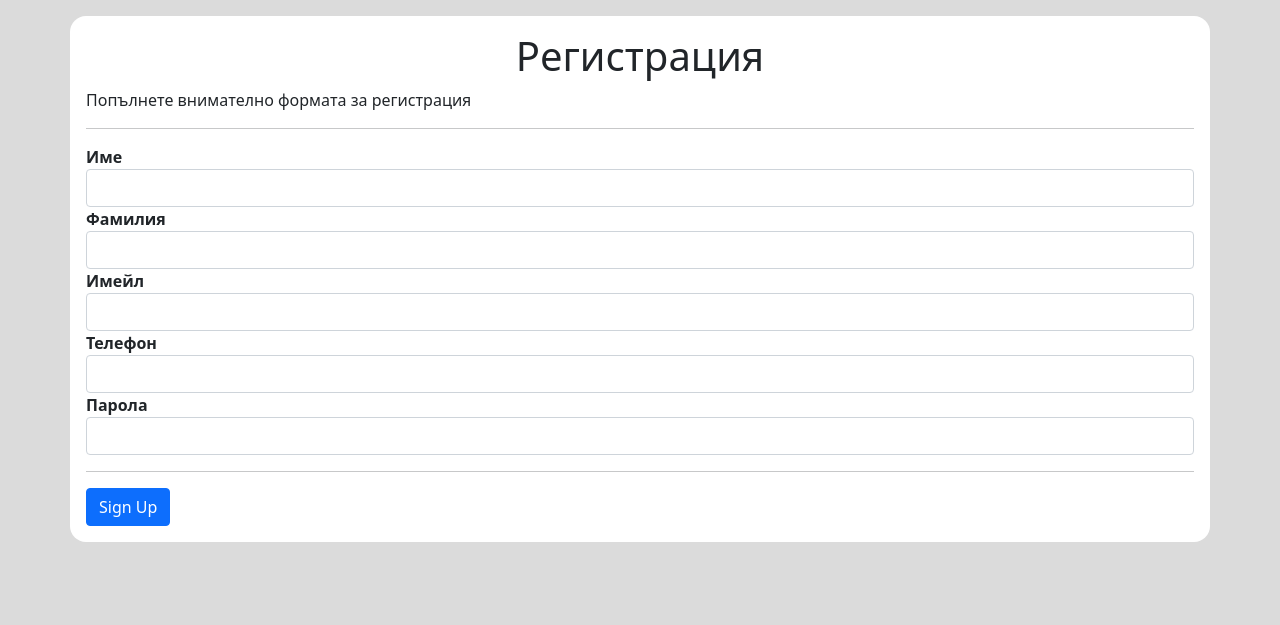
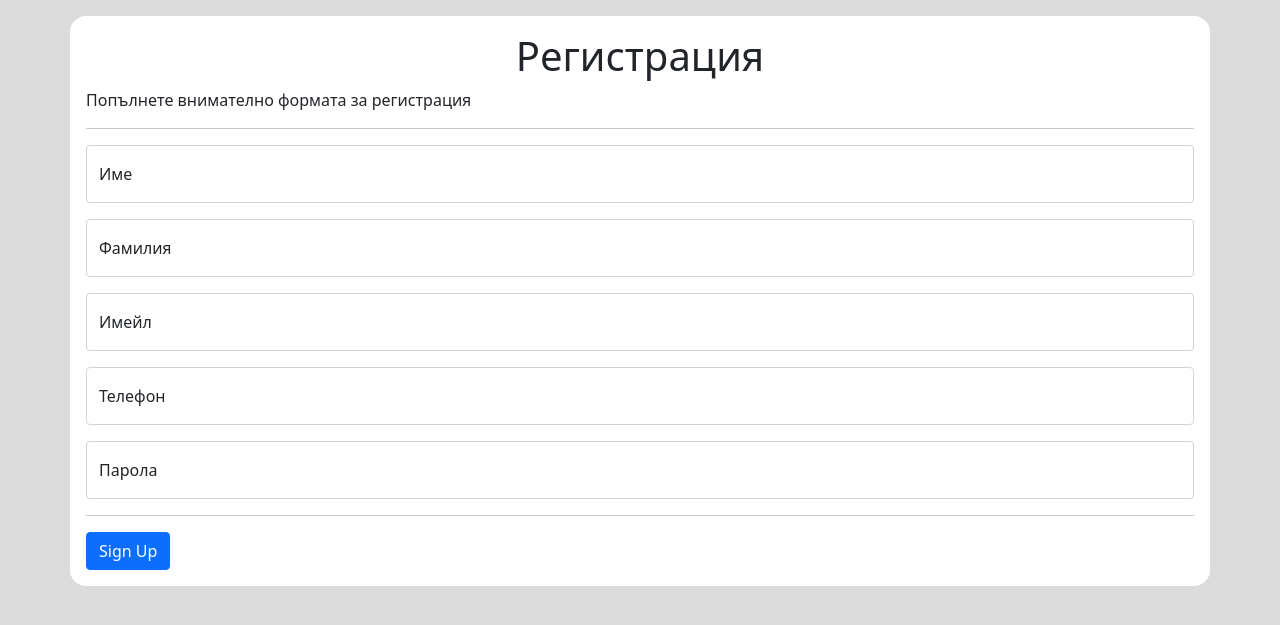
Before and after one commit to koko1313/php-hotel-reservation, a PHP site: page /registration.php in a window 1280 px wide. Shown: the part 56-681 px from the top of the page. Run offline with PHP 8.4, Linux system fonts and the light colour scheme; some libraries are stand-ins or nearby versions.

Commit message:
registration form label styling

```diff
--- a/registration.php
+++ b/registration.php
@@ -38,20 +38,31 @@
                         <h1>Регистрация</h1>
                         <p>Попълнете внимателно формата за регистрация</p>
                         <hr class="mb-3">
-                        <label for="firstname"><b>Име</b></label>
-                        <input class="form-control" type="text" name="firstname" required>
+                        <div class="form-floating mb-3">
+                            <input class="form-control" type="text" name="firstname" id="firstname" placeholder="firstname" required>
+                            <label for="firstname">Име</label>
+                        </div>
 
-                        <label for="lastname"><b>Фамилия</b></label>
-                        <input class="form-control" type="text" name="lastname" required>
+                        <div class="form-floating mb-3">
+                            <input class="form-control" type="text" name="lastname" id="lastname" placeholder="lastname" required>
+                            <label for="lastname">Фамилия</label>
+                        </div>
 
-                        <label for="email"><b>Имейл</b></label>
-                        <input class="form-control" type="email" name="email" required>
+                        <div class="form-floating mb-3">
+                            <input class="form-control" type="email" name="email" id="email" placeholder="name@example.com" required>
+                            <label for="email">Имейл</label>
+                        </div>
 
-                        <label for="phone"><b>Телефон</b></label>
-                        <input class="form-control" type="number" name="phone" required>
+                        <div class="form-floating mb-3">
+                            <input class="form-control" type="number" name="phone" id="phone" placeholder="phone" required>
+                            <label for="phone">Телефон</label>
+                        </div>
 
-                        <label for="password"><b>Парола</b></label>
-                        <input class="form-control" type="password" name="password" required>
+                        <div class="form-floating mb-3">
+                            <input class="form-control" type="password" name="password" id="password" placeholder="pass123" required>
+                            <label for="password">Парола</label>
+                        </div>
+
                         <hr class="mb-3">
                         <input class="btn btn-primary" type="submit" name="create" value="Sign Up">
                     </div>
```
